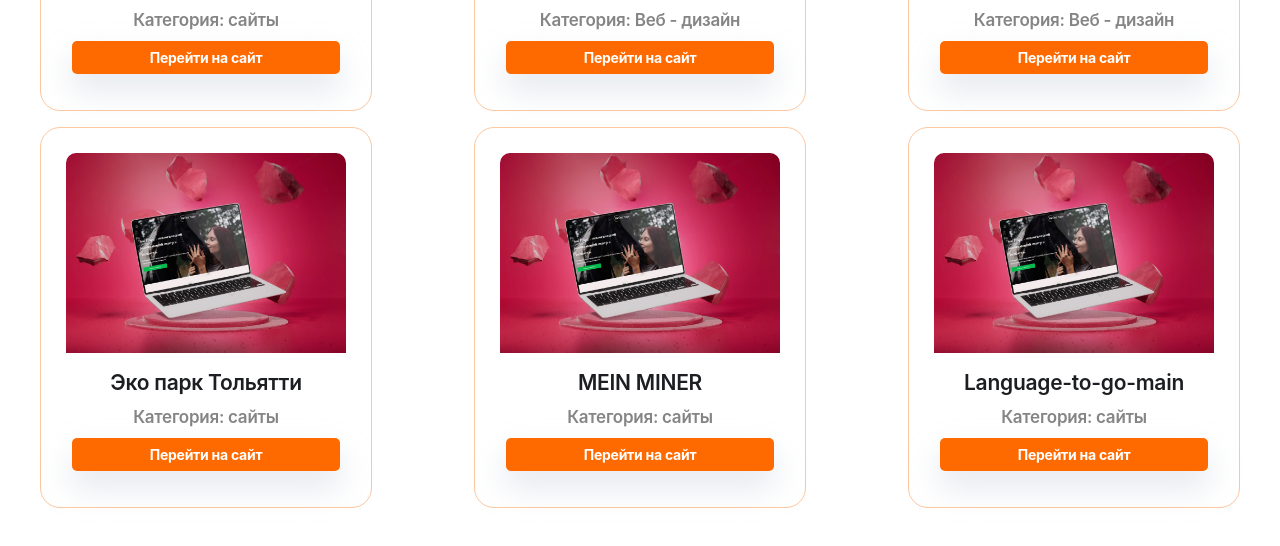
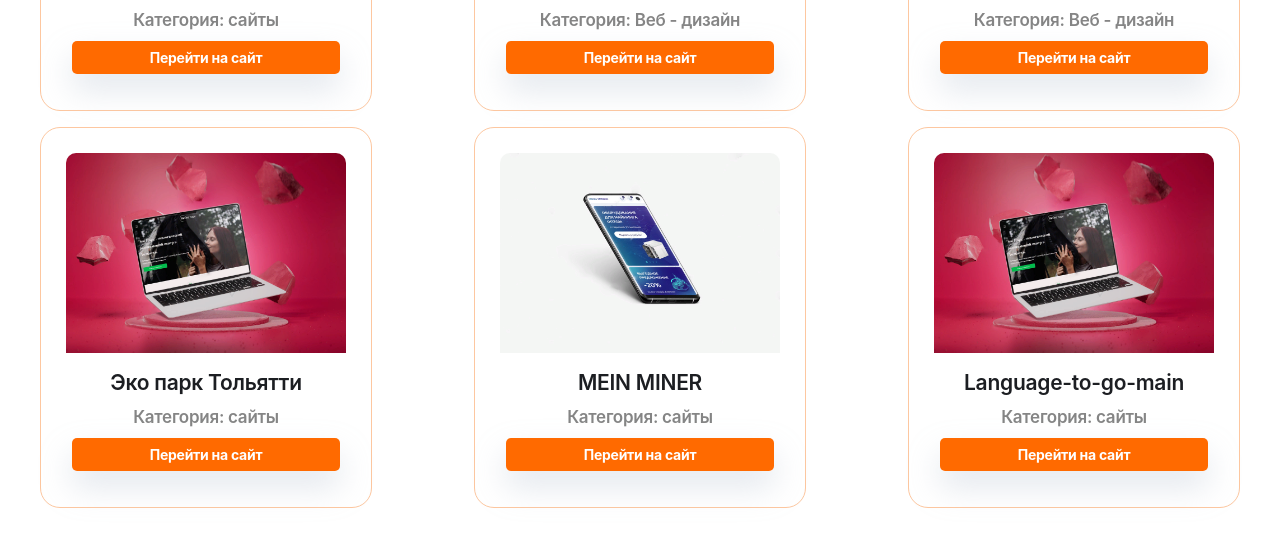
Before and after one commit to yury7412/WDY, a plain HTML site: page portfolio.html in a window 1280 px wide. Shown: the part 907-1453 px from the top of the page. Drawn offline with nearby package versions, Linux system fonts and the light colour scheme.

Commit message:
Update portfolio.html

```diff
--- a/portfolio.html
+++ b/portfolio.html
@@ -238,7 +238,7 @@
 
                                          <div class='card'>
                                                 <div class='avatar_staff'>
-                                                    <img src='assets/img/eco.png' style='
+                                                    <img src='assets/img/c91c5bbd3f84b9c82b27e1866298b173 1.png' style='
                                                          width: 280px;
                                                          height: 200px;
                                                          border-radius: 10px 10px 0px 0px;
```
